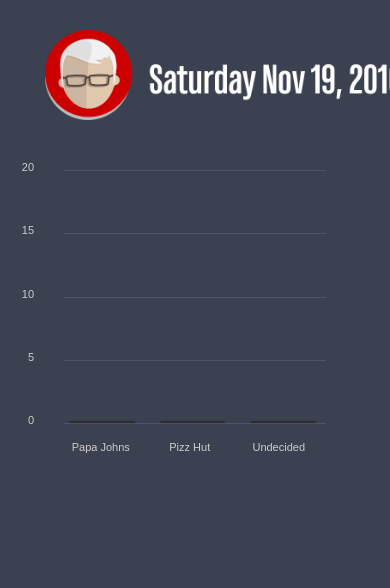
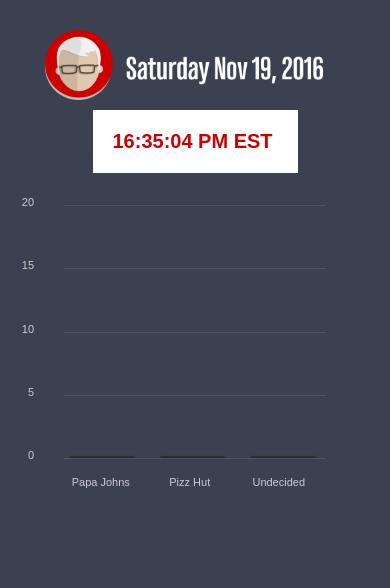
Before and after one commit to chrisgonzalez/squirrelly, a website: page public/viz.html in a window 390 px wide. Drawn offline with nearby package versions, Linux system fonts and the light colour scheme; no server answers.

Commit message:
add a running clock

```diff
--- a/public/viz.html
+++ b/public/viz.html
@@ -194,11 +194,50 @@
                 width: 80%;
             }
             .date-img {
-                height: 90px;
+                height: 80px;
+                max-width: 300px;
+            }
+            #clock {
+                float: right;
+                background-color: white;
+                padding: 20px;
+                color: #c00;
+                margin: 5px 45px;
+                width: 205px;
+                font-weight: bold;
+                font-size: 25px;
+            }
+            @media (max-width: 810px) {
+                #clock {
+                    margin: 5px 45px 5px 10px;
+                }
+            }
+            @media (max-width: 770px) {
+                .date-img {
+                  height: 60px;
+                }
+                #clock {
+                    margin: 5px 45px 5px 10px;
+                    font-size: 20px;
+                    width: 165px;
+                }
+            }
+            @media (max-width: 640px) {
+                .date {
+                  height: 125px;
+                }
+                .date-img {
+                  height: 70px;
+                }
+                #clock {
+                    float: none;
+                    margin: 10px auto;
+                }
             }
         </style>
         <div class="date">
             <img class="date-img" src="img/cooper-date.png"/>
+            <div id="clock"></div>
         </div>
         <div id="bar-chart">
           <div class="graph">
@@ -271,6 +310,31 @@
             jQuery('.stat-2').height(ph + '%');
             jQuery('.stat-3').height(un + '%');
         });
+        function checkTime(i) {
+            if (i < 10) {
+                i = "0" + i;
+            }  // add zero in front of numbers < 10
+            return i;
+        }
+        (function startTime() {
+            var today = new Date(),
+                h = today.getHours(),
+                m = today.getMinutes(),
+                s = today.getSeconds(),
+                t,
+                part = 'AM';
+
+            if (h >= 12) {
+                part = 'PM';
+            }
+
+            m = checkTime(m);
+            s = checkTime(s);
+
+            document.getElementById('clock').innerHTML = h + ':' + m + ':' + s + ' ' + part + ' EST';
+
+            t = setTimeout(startTime, 500);
+        })();
         </script>
     </body>
 </html>
```
